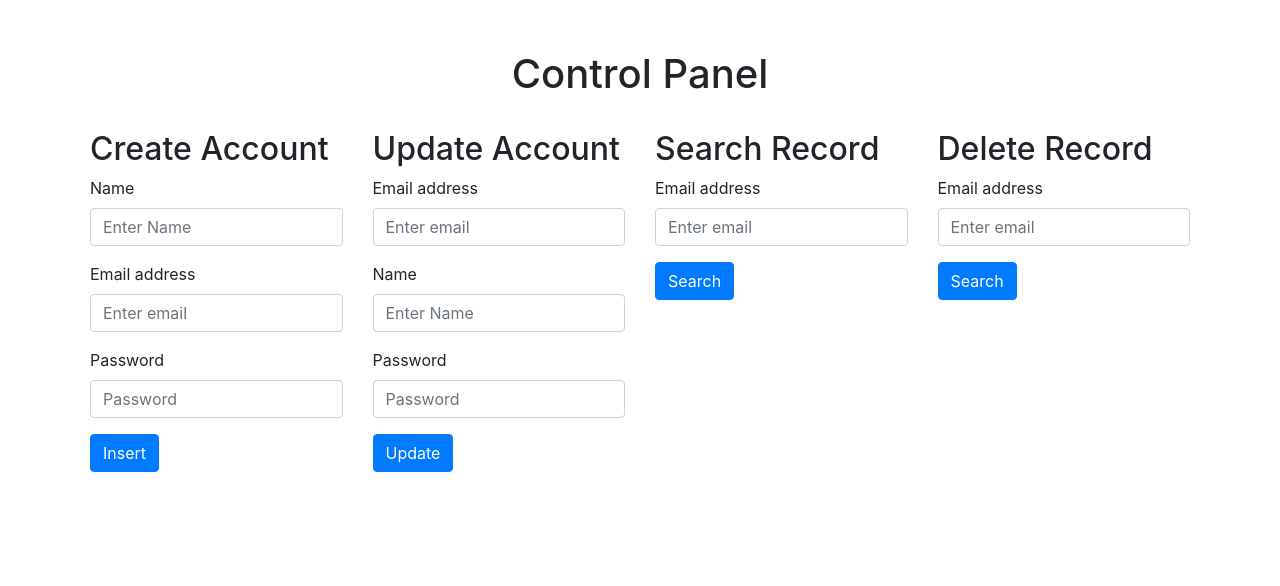
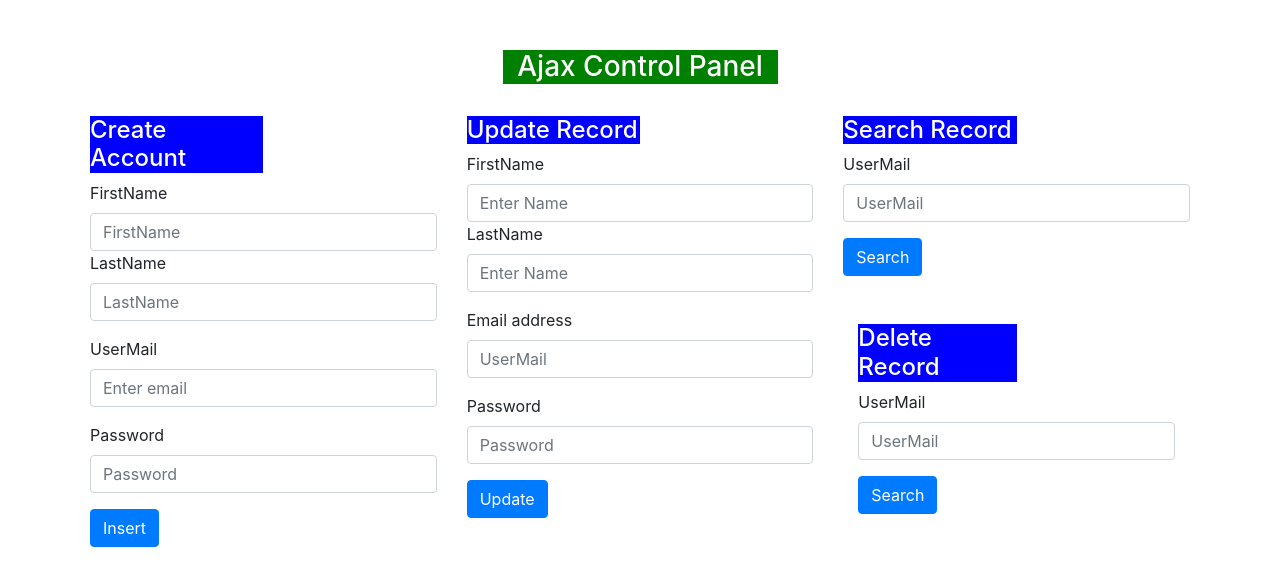
Before and after one commit to Imran-Nazir-485/MY_Git_REP, a PHP site: page /ajax_control_panel/control_panel.html in a window 1280 px wide. Shown: the top 586 px of the page. Run offline with PHP 8.4, Linux system fonts and the light colour scheme; some libraries are stand-ins or nearby versions.

Commit message:
ajax control panel

```diff
--- a/web_working/ajax_control_panel/control_panel.html
+++ b/web_working/ajax_control_panel/control_panel.html
@@ -17,6 +17,12 @@
             margin-top: 55px;
             font-size: 25px;
         }
+        h3{background-color: green;
+            width: 25%;
+            color: white;}
+            h4{background-color:  blue ;
+            width: 50%;
+            color: white;}
     </style>
 </head>
 
@@ -25,74 +31,90 @@
         <div class="row">
             <div class="col">
                 <center>
-                    <h1>Control Panel</h1>
+                    <h3>Ajax Control Panel</h3>
                 </center>
             </div>
         </div>
         <div class="row mt-4">
             <div class="col forms m">
-                <h2>Create Account</h2>
+                <h4>Create Account</h4>
                 <form class="mb-5">
                     <div class="form-group">
-                        <label for="f1t1">Name</label>
-                        <input type="text" class="form-control" id="f1t1" placeholder="Enter Name">
+                        <label for="f1t1">FirstName</label>
+                        <input type="text" class="form-control" id="f1t1" placeholder="FirstName">
+                        <label for="f1t2">LastName</label>
+                        <input type="text" class="form-control" id="f1t2" placeholder="LastName">
                     </div>
                     <div class="form-group">
-                        <label for="f1t2">Email address</label>
-                        <input type="email" class="form-control" id="f1t2" placeholder="Enter email">
+                        <label for="f1t3">UserMail</label>
+                        <input type="email" class="form-control" id="f1t3" placeholder="Enter email">
                     </div>
                     <div class="form-group">
-                        <label for="f1t3">Password</label>
-                        <input type="password" class="form-control" id="f1t3" placeholder="Password">
+                        <label for="f1t4">Password</label>
+                        <input type="password" class="form-control" id="f1t4" placeholder="Password">
                     </div>
                     <button type="submit" class="btn btn-primary" onclick="Insert()">Insert</button>
                 </form>
                 <span id="f1sp"></span>
             </div>
             <div class="col forms">
-                <h2>Update Account</h2>
+                <h4>Update Record</h4>
                 <form class="mb-5">
+                     <div class="form-group">
+                        <label for="f2t1">FirstName</label>
+
+                        <input type="text" class="form-control" id="f2t1" placeholder="Enter Name">
+                    <label for="f2t1">LastName</label>
+                        <input type="text" class="form-control" id="f2t2" placeholder="Enter Name">
+
+
+                    </div>
+
                     <div class="form-group">
                         <label for="f2t2">Email address</label>
-                        <input type="email" class="form-control" id="f2t2" aria-describedby="emailHelp"
-                            placeholder="Enter email">
-                    </div>
-                    <div class="form-group">
-                        <label for="f2t1">Name</label>
-                        <input type="text" class="form-control" id="f2t1" placeholder="Enter Name">
+                        <input type="email" class="form-control" id="f2t3" aria-describedby="emailHelp"
+                            placeholder="UserMail">
                     </div>
                     <div class="form-group">
                         <label for="f2t3">Password</label>
-                        <input type="password" class="form-control" id="f2t3" placeholder="Password">
+                        <input type="password" class="form-control" id="f2t4" placeholder="Password">
                     </div>
                     <button type="submit" class="btn btn-primary" onclick="Update()">Update</button>
                 </form>
                 <span id="f2sp"></span>
             </div>
             <div class="col forms">
-                <h2>Search Record</h2>
+                <h4>Search Record</h4>
                 <form class="mb-5">
                     <div class="form-group">
-                        <label for="f3t1">Email address</label>
+                        <label for="f3t1">UserMail</label>
                         <input type="email" class="form-control" id="f3t1" aria-describedby="emailHelp"
-                            placeholder="Enter email">
+                            placeholder="UserMail">
                     </div>
                     <button type="submit" class="btn btn-primary" onclick="Search()">Search</button>
                 </form>
                 <span id="f3sp"></span>
-            </div>
-            <div class="col forms">
-                <h2>Delete Record</h2>
+
+
+
+
+<div class="col forms">
+                <h4>Delete Record</h4>
                 <form class="mb-5">
                     <div class="form-group">
-                        <label for="f4t1">Email address</label>
+                        <label for="f4t1">UserMail</label>
                         <input type="email" class="form-control" id="f4t1" aria-describedby="emailHelp"
-                            placeholder="Enter email">
+                            placeholder="UserMail">
                     </div>
                     <button type="submit" class="btn btn-primary" onclick="Delete()">Search</button>
                 </form>
                 <span id="f4sp"></span>
             </div>
+
+
+            </div>
+
+
         </div>
     </div>
 
@@ -101,6 +123,7 @@
             val1 = document.getElementById("f1t1").value;
             val2 = document.getElementById("f1t2").value;
             val3 = document.getElementById("f1t3").value;
+           val4 = document.getElementById("f1t4").value;
 
             var xmlhttp = new XMLHttpRequest();
             xmlhttp.onreadystatechange = function () {
@@ -109,7 +132,7 @@
                 document.getElementById("f1sp").innerHTML = this.responseText;
 
             }
-            xmlhttp.open("GET", "insert.php?v1=" + val1 + "&v2=" + val2 + "&v3=" + val3, true);
+            xmlhttp.open("GET", "insert.php?v1=" + val1 + "&v2=" + val2 + "&v3=" + val3 + "&v4=" + val4, true);
             xmlhttp.send();
         }
 
@@ -117,14 +140,14 @@
             val1 = document.getElementById("f2t1").value;
             val2 = document.getElementById("f2t2").value;
             val3 = document.getElementById("f2t3").value;
-
+val4 = document.getElementById("f2t4").value;
             var xmlhttp = new XMLHttpRequest();
             xmlhttp.onreadystatechange = function () {
                 if (this.readyState == 4 && this.status == 200)
                     document.getElementById("f2sp").innerHTML = this.responseText;
 
             }
-            xmlhttp.open("GET", "update.php?v1=" + val1 + "&v2=" + val2 + "&v3=" + val3, true);
+            xmlhttp.open("GET", "update.php?v1=" + val1 + "&v2=" + val2 + "&v3=" + val3+ "&v3=" + val4, true);
             xmlhttp.send();
         }
 
```
Also changed, not shown: web_working/ajax_control_panel/delete.php (+3 -11 lines), web_working/ajax_control_panel/insert.php (+28 -18 lines), web_working/ajax_control_panel/search.php (+4 -9 lines), web_working/ajax_control_panel/update.php (+18 -12 lines), 1 other file.
